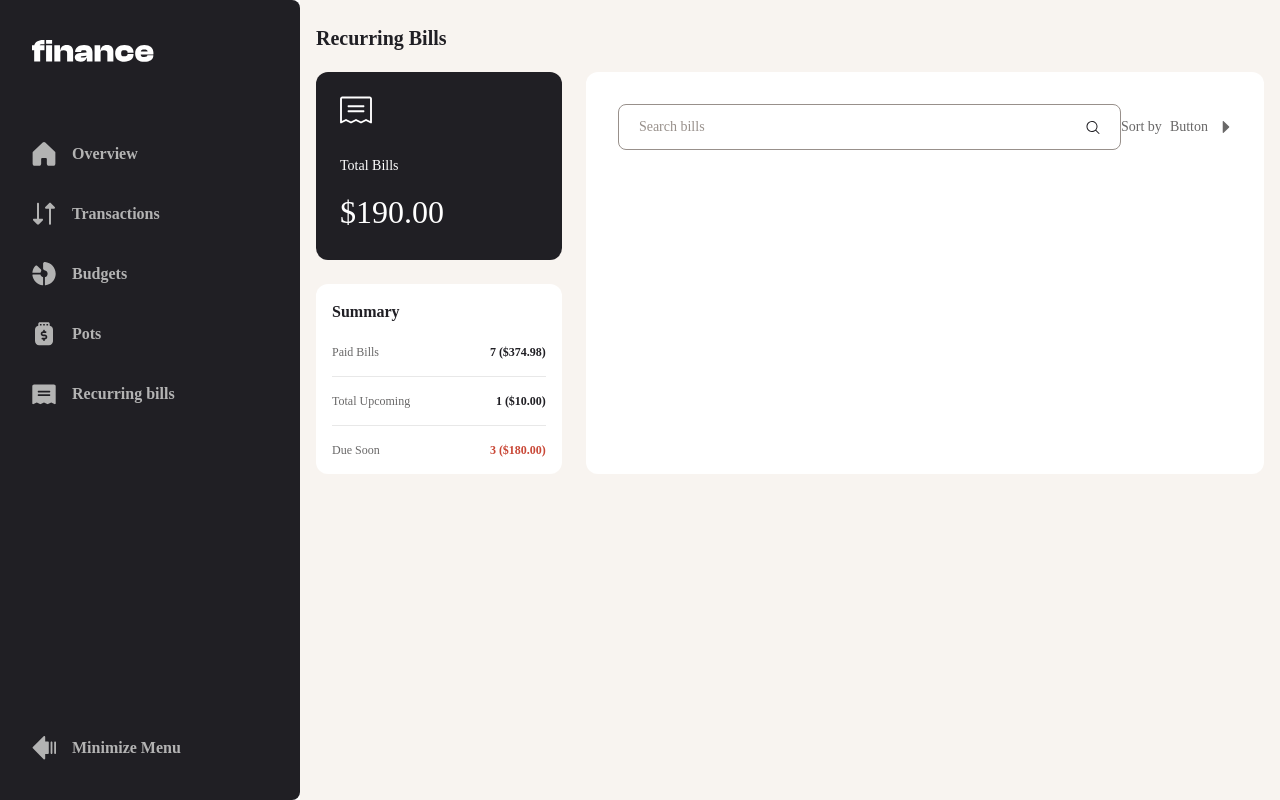
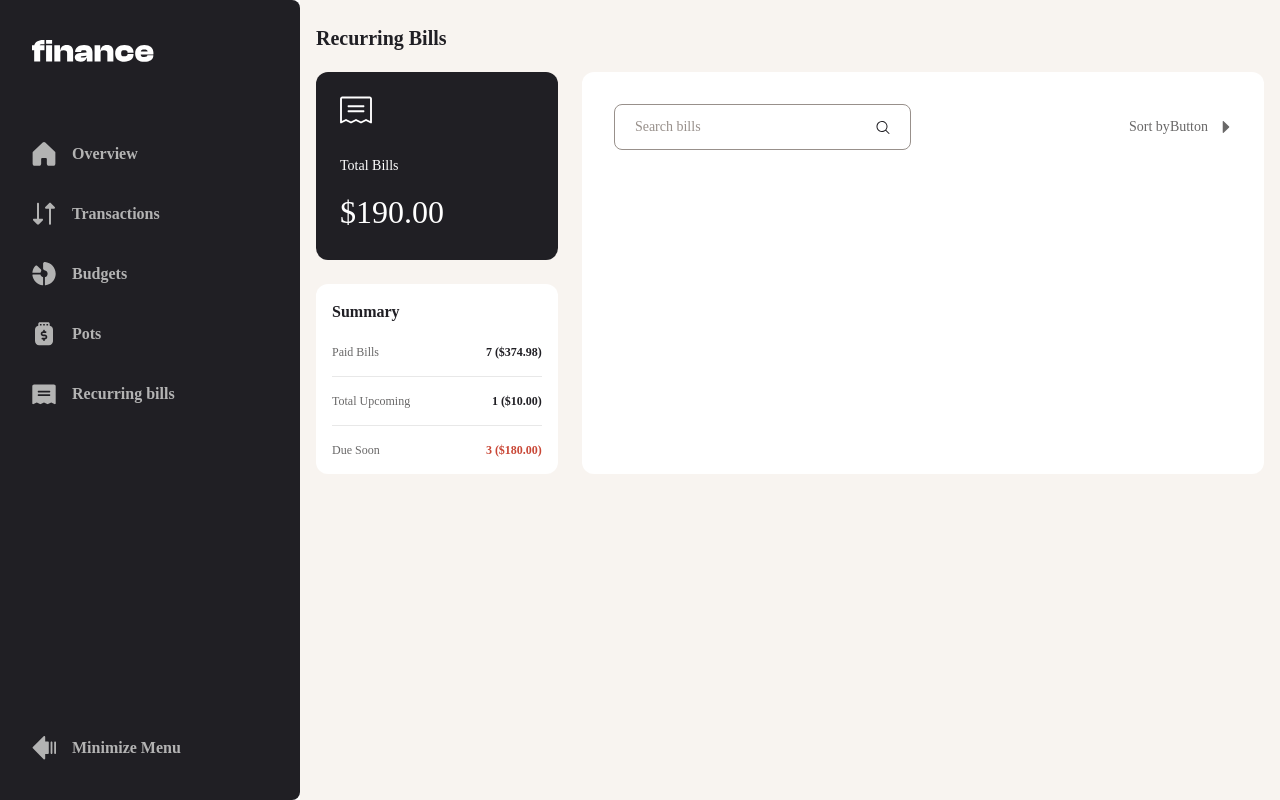
Before and after one commit to gianmarcoricciarelli/personal-finance-app, a React (Vite) app: page /recurring-bills in a window 1280 px wide. Built offline with nearby package versions, Linux system fonts and the light colour scheme; a web font is replaced by a local one.

Commit message:
fix: fixed UI of sort section

```diff
--- a/src/pages/RecurringBills/Bills/Bills.tsx
+++ b/src/pages/RecurringBills/Bills/Bills.tsx
@@ -19,14 +19,16 @@ export default function Bills() {
                 'flex flex-col gap-6 desktop:grow-[0.75]'
             )}
         >
-            <div className='flex items-center gap-6 sm:gap-0'>
-                <div className='grow'>
-                    <Input placeholder='Search bills' icon={<SearchIcon />} />
-                </div>
-                <div>
+            <div className='flex items-center gap-6'>
+                <Input
+                    containerClassName='grow tablet:grow-0 tablet:w-1/2 desktop:grow-0 desktop:w-1/2'
+                    placeholder='Search bills'
+                    icon={<SearchIcon />}
+                />
+                <div className='tablet:w-1/2 desktop:w-1/2 flex tablet:justify-end desktop:justify-end'>
                     {isMobile && <SortIcon />}
                     {!isMobile && (
-                        <div className='flex gap-2'>
+                        <>
                             <Text fontSize='sm'>Sort by</Text>
                             <DropDown
                                 ButtonComponent={
@@ -35,7 +37,7 @@ export default function Bills() {
                             >
                                 <span>Hello</span>
                             </DropDown>
-                        </div>
+                        </>
                     )}
                 </div>
             </div>
--- a/src/tailwind_index.css
+++ b/src/tailwind_index.css
@@ -714,6 +714,10 @@ video {
   flex-grow: 0;
 }
 
+.grow-\[0\.5\] {
+  flex-grow: 0.5;
+}
+
 .\!-translate-x-0 {
   --tw-translate-x: -0px !important;
   transform: translate(var(--tw-translate-x), var(--tw-translate-y)) rotate(var(--tw-rotate)) skewX(var(--tw-skew-x)) skewY(var(--tw-skew-y)) scaleX(var(--tw-scale-x)) scaleY(var(--tw-scale-y)) !important;
@@ -1392,10 +1396,18 @@ body {
     width: 104px;
   }
 
+  .tablet\:w-1\/2 {
+    width: 50%;
+  }
+
   .tablet\:grow-\[0\.5\] {
     flex-grow: 0.5;
   }
 
+  .tablet\:grow-0 {
+    flex-grow: 0;
+  }
+
   .tablet\:flex-row {
     flex-direction: row;
   }
@@ -1410,6 +1422,10 @@ body {
 
   .tablet\:justify-normal {
     justify-content: normal;
+  }
+
+  .tablet\:justify-end {
+    justify-content: flex-end;
   }
 
   .tablet\:justify-between {
@@ -1525,6 +1541,10 @@ body {
     width: 300px;
   }
 
+  .desktop\:w-1\/2 {
+    width: 50%;
+  }
+
   .desktop\:grow {
     flex-grow: 1;
   }
@@ -1537,6 +1557,14 @@ body {
     flex-grow: 0.75;
   }
 
+  .desktop\:grow-\[0\.5\] {
+    flex-grow: 0.5;
+  }
+
+  .desktop\:grow-0 {
+    flex-grow: 0;
+  }
+
   .desktop\:flex-row {
     flex-direction: row;
   }
@@ -1551,6 +1579,10 @@ body {
 
   .desktop\:justify-start {
     justify-content: flex-start;
+  }
+
+  .desktop\:justify-end {
+    justify-content: flex-end;
   }
 
   .desktop\:gap-6 {
```
